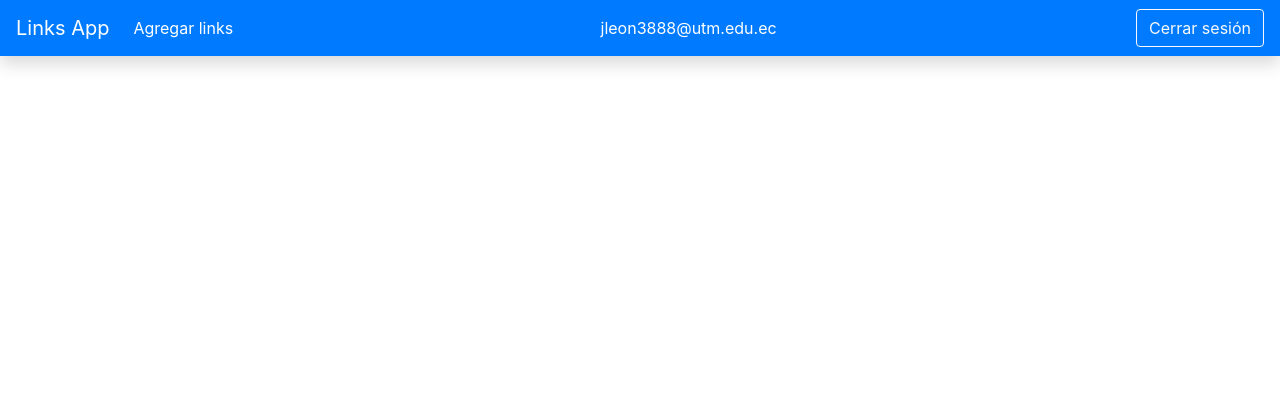
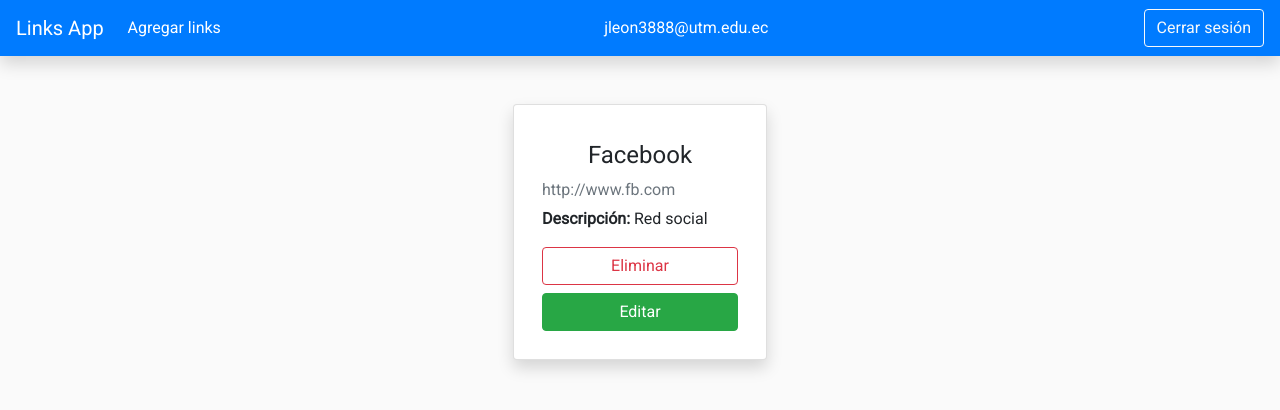
Before and after one commit to Nicromano/Sistema-de-almacen-de-Links, a Django app: template polls/templates/polls/dashboard.html in a window 1280 px wide. Shown: the top 410 px of the page. Run offline with Django 3.2, Linux system fonts and the light colour scheme; the template is opened without the code that fills it: values that come from a table or form of the project are taken from there, others are empty; data comes from the database, SQL or seed files in the repository; both versions use the stored data as it was after the commit; some libraries are stand-ins or nearby versions.

Commit message:
Add link, listo

```diff
--- a/polls/static/styles/sildebar.css
+++ b/polls/static/styles/sildebar.css
@@ -0,0 +1,3 @@
+.buttons{
+    text-decoration: none;
+}
--- a/polls/static/styles/style.css
+++ b/polls/static/styles/style.css
@@ -14,7 +14,7 @@
     opacity: 0.4;
 
 }*/
-.card-title {
+.t {
     font-family: "Pacifico", cursive;
     font-size: 30px;
 }
--- a/polls/templates/polls/dashboard.html
+++ b/polls/templates/polls/dashboard.html
@@ -1,16 +1,34 @@
 {% extends 'polls/index.html' %}
-
-
 {% block user %} {{username}} {% endblock %}
 {% block content %}
+
 {% load static %}
-<link rel="stylesheet" type="text/css" href="{% static 'styles/sidebard.css' %}">
+<link rel="stylesheet" type="text/css" href="{% static 'styles/sildebar.css' %}">
 <div class="container">
     <div class="row">
         {% if links %}
-        <div class="col-md-3">
-            {% comment %} Tarjeta {% endcomment %}
+        {% for link in links %}
+        <div class="col-md-4 mx-auto">
+            <div class="card m-5 p-2 shadow">
+
+                <div class="card-body">
+                    <div class="p-2">
+                        <h4 class="card-title text-center mb-2">{{link.name}}</h4>
+                    </div>
+                    <h6 class="card-subtitle mb-2 text-muted">{{link.url}}</h6>
+                    <p class="card-text"> <strong>Descripción: </strong> {{link.desciption}} </p>
+                    <div class="buttons">
+                        <a href="/deleteLink/{{link.id}}">
+                            <button class="btn btn-block  mb-2 btn-outline-danger">Eliminar</button>
+                        </a>
+                        <a href="/editLink/{{link.id}}">
+                            <button  class="btn btn-block   btn-success">Editar</button>
+                        </a>
+                    </div>
+                </div>
+            </div>
         </div>
+        {% endfor %}
         {% else %}
         <div class="col-md-5 mx-auto mt-5">
             <div class="text-center">
@@ -18,20 +36,13 @@
                 <div class="img m-2">
                     <img src="{% static "img/broken-link.svg" %}" alt="Avatar" width="150">
                 </div>
-
                 <h3>Aún no existen Links agregados </h3>
                 <a href="/createLink">
-                    <button class="btn  btn-primary m-2" >Agregar link</button>
+                    <button class="btn  btn-primary m-2">Agregar link</button>
                 </a>
-
             </div>
         </div>
         {% endif%}
-
     </div>
 </div>
-
-
-
-
 {% endblock %}
--- a/polls/templates/polls/index.html
+++ b/polls/templates/polls/index.html
@@ -9,11 +9,14 @@
     {% bootstrap_css %}
     <link href="https://fonts.googleapis.com/css2?family=Roboto&display=swap" rel="stylesheet">
     <link href="https://fonts.googleapis.com/css2?family=Pacifico&display=swap" rel="stylesheet">
+    <link rel="stylesheet" href="https://stackpath.bootstrapcdn.com/font-awesome/4.7.0/css/font-awesome.min.css" integrity="sha384-wvfXpqpZZVQGK6TAh5PVlGOfQNHSoD2xbE+QkPxCAFlNEevoEH3Sl0sibVcOQVnN" crossorigin="anonymous">
 </head>
 <body>
+    {% load static %}
+    <link rel="stylesheet" type="text/css" href="{% static 'styles/style.css' %}">
     {% if username%}
         <nav class="navbar navbar-expand-lg navbar navbar-dark bg-primary  shadow">
-    <a class="navbar-brand" href="#">Links App</a>
+    <a class="navbar-brand" href="/">Links App</a>
     <button class="navbar-toggler" type="button" data-toggle="collapse" data-target="#navbarSupportedContent"
         aria-controls="navbarSupportedContent" aria-expanded="false" aria-label="Toggle navigation">
         <span class="navbar-toggler-icon"></span>
@@ -22,7 +25,7 @@
     <div class="collapse navbar-collapse" id="navbarSupportedContent">
         <ul class="navbar-nav mr-auto">
             <li class="nav-item active">
-                <a class="nav-link" href="#">Agregar links <span class="sr-only">(current)</span></a>
+                <a class="nav-link" href="/createLink">Agregar links <span class="sr-only">(current)</span></a>
             </li>
         </ul>
         <ul class="navbar-nav mr-auto">
--- a/polls/templates/polls/login.html
+++ b/polls/templates/polls/login.html
@@ -1,8 +1,7 @@
 {% extends 'polls/index.html' %}
 
 {% block content %}
-    {% load static %}
-    <link rel="stylesheet" type="text/css" href="{% static 'styles/style.css' %}">
+
     <div class="container ">
         <div class="row align-items-center">
             <div class="col">
@@ -11,7 +10,7 @@
                         <div class="text-center mb-4">
                             {% load static %}
                             <img src="{% static "img/avatar.svg" %}" alt="Avatar" width="100">
-                            <h5 class="card-title">Bienvenidos</h5>
+                            <h5 class="card-title t">Bienvenidos</h5>
                         </div>
                         <form action="{% url 'polls:login' %}" method="post">
                             {% csrf_token %}
--- a/polls/urls.py
+++ b/polls/urls.py
@@ -12,8 +12,10 @@
 app_name = 'polls'
 urlpatterns = [
     path('', views.index, name='index'),
-    path('createLink/', views.createLink, name="createLink"),
+    path('createLink/', views.createLinkPage, name="createLink"),
+    path('saveLink/', views.saveLink, name="saveLink"),
     path('editLink/<int:link_id>', views.editLink),
+    path('deleteLink/<int:link_id>', views.deleteLink),
     path('dashboard/', views.dashboard, name="dashboard"),
     path('login/', views.login, name="login"),
     path('logout/', views.logout, name="logout"),
```
Also changed, not shown: polls/templates/polls/createLink.html (+55 -2 lines), polls/views.py (+20 -2 lines), db.sqlite3, polls/static/img/description.svg (added), polls/static/img/link1.svg (added), polls/static/img/tag.svg (added).
